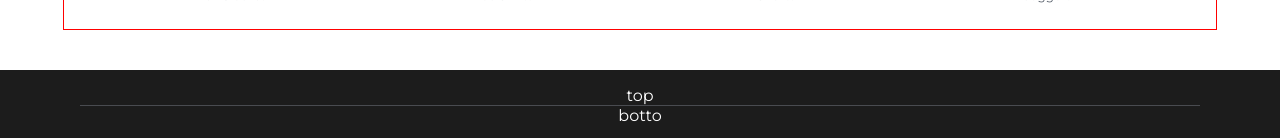
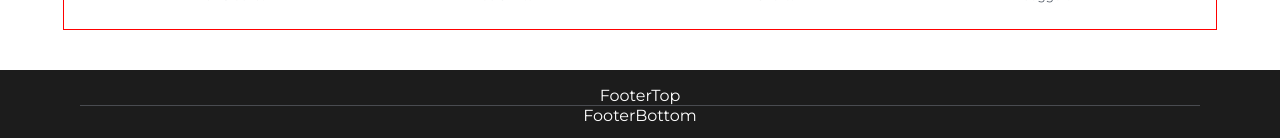
Before and after one commit to kleiry20/bewakoof, a React (Vite) app: page / in a window 1280 px wide. Shown: the part 3009-3147 px from the top of the page. Built offline with nearby package versions, Linux system fonts and the light colour scheme.

Commit message:
footer sections

```diff
--- a/src/App.tsx
+++ b/src/App.tsx
@@ -17,6 +17,8 @@ import Coords from "./assets/co-ords.png";
 import FullSleeves from "./assets/full-sleeves.png";
 import Shorts from "./assets/shorts.png";
 import Joggers from "./assets/joggers.png";
+import FooterTop from "./components/Footer/FooterTop/FooterTop";
+import FooterBottom from "./components/Footer/FooterBottom/FooterBottom";
 
 function App() {
   const [isOffer] = useState(true);
@@ -223,9 +225,18 @@ function App() {
         </div>
       </div>
 
-      <section className="footer">
+      {/* <section className="footer">
         <section className="footer--top">top</section>
         <section className="footer--bottom">botto</section>
+      </section> */}
+
+      <section className="footer">
+        <section className="footer--top">
+          <FooterTop/>
+        </section>
+        <section className="footer--bottom">
+          <FooterBottom/>
+        </section>
       </section>
     </>
   );
--- /dev/null
+++ b/src/components/Footer/FooterBottom/FooterBottom.tsx
@@ -0,0 +1,7 @@
+import React from "react";
+
+const FooterBottom = () => {
+  return <div>FooterBottom</div>;
+};
+
+export default FooterBottom;
--- /dev/null
+++ b/src/components/Footer/FooterTop/FooterTop.tsx
@@ -0,0 +1,7 @@
+import React from "react";
+
+const FooterTop = () => {
+  return <div>FooterTop</div>;
+};
+
+export default FooterTop;
```
